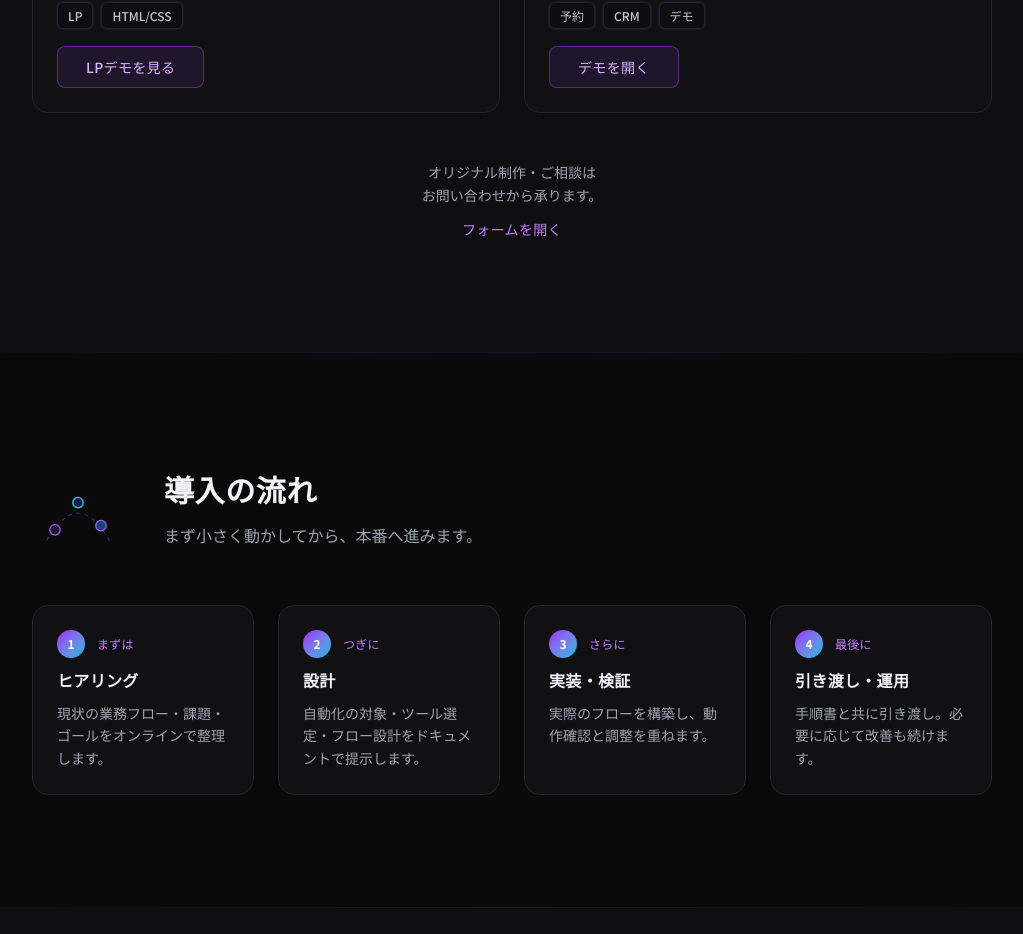
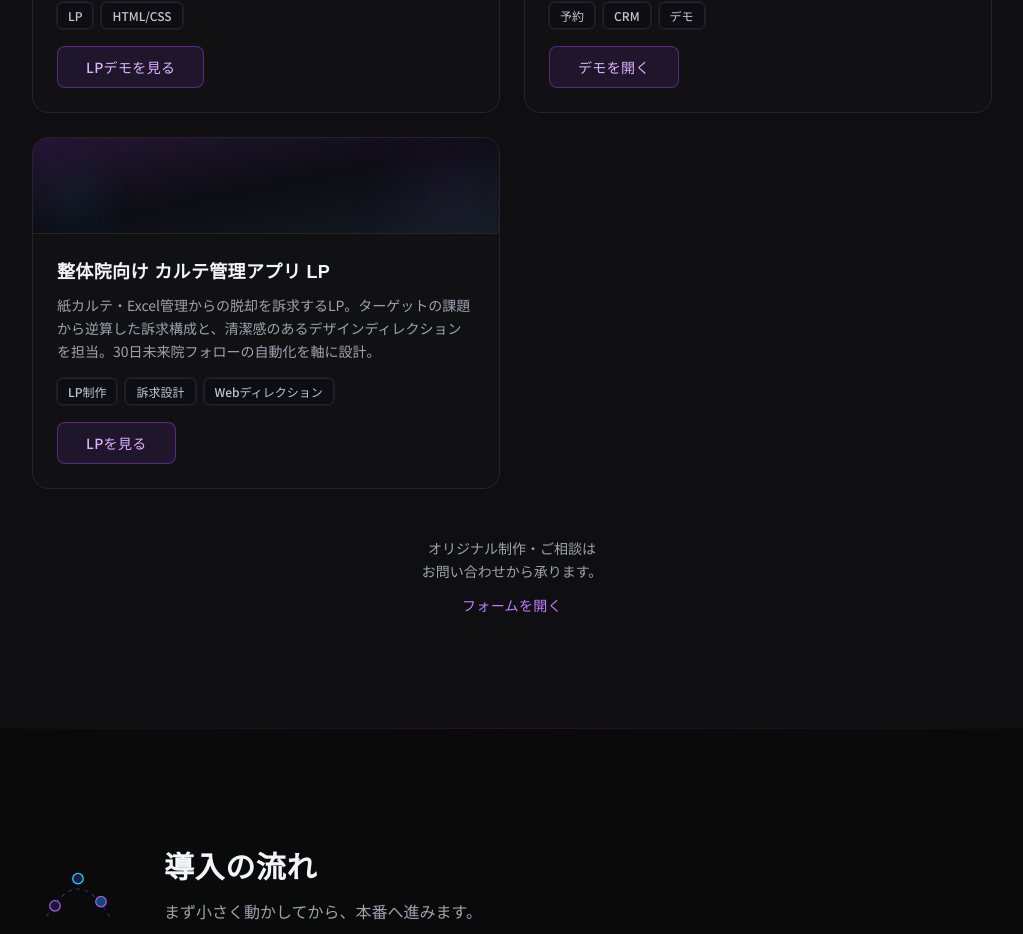
Before and after one commit to linebrandingarisa-oss/portfolio, a Next.js app: page / in a window 1280 px wide. Shown: the part 4140-5074 px from the top of the page, without its empty margins (128-1151 px from the left). Built offline with nearby package versions, Linux system fonts and the light colour scheme; no server answers.

Commit message:
feat: 整体院カルテ管理アプリLPを実績に追加

```diff
--- a/content/site.ts
+++ b/content/site.ts
@@ -162,6 +162,14 @@ export const works: WorkItem[] = [
     demoHref: "/chiropractic_app/index_today.html",
     demoLabel: "デモを開く",
   },
+{
+    title: "整体院向け カルテ管理アプリ LP",
+    description:
+      "紙カルテ・Excel管理からの脱却を訴求するLP。ターゲットの課題から逆算した訴求構成と、清潔感のあるデザインディレクションを担当。30日未来院フォローの自動化を軸に設計。",
+    tags: ["LP制作", "訴求設計", "Webディレクション"],
+    demoHref: "https://seitaiapp-mscv7ivw.manus.space/",
+    demoLabel: "LPを見る",
+  },
 ];
 
 export const processSteps = [
```
